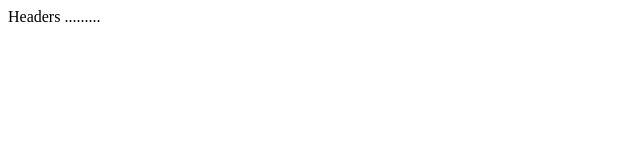
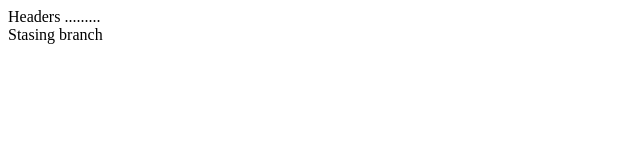
Before and after one commit to Krishna-747/plain, a plain HTML site: page index.html in a window 1280 px wide. Shown: the full height of the page, 0-640 px from the left. Drawn offline with Linux system fonts and the light colour scheme.

Commit message:
stashing changes

```diff
--- a/index.html
+++ b/index.html
@@ -1 +1,2 @@
 <div>Headers .........</div>
+<div>Stasing branch</div>
```
